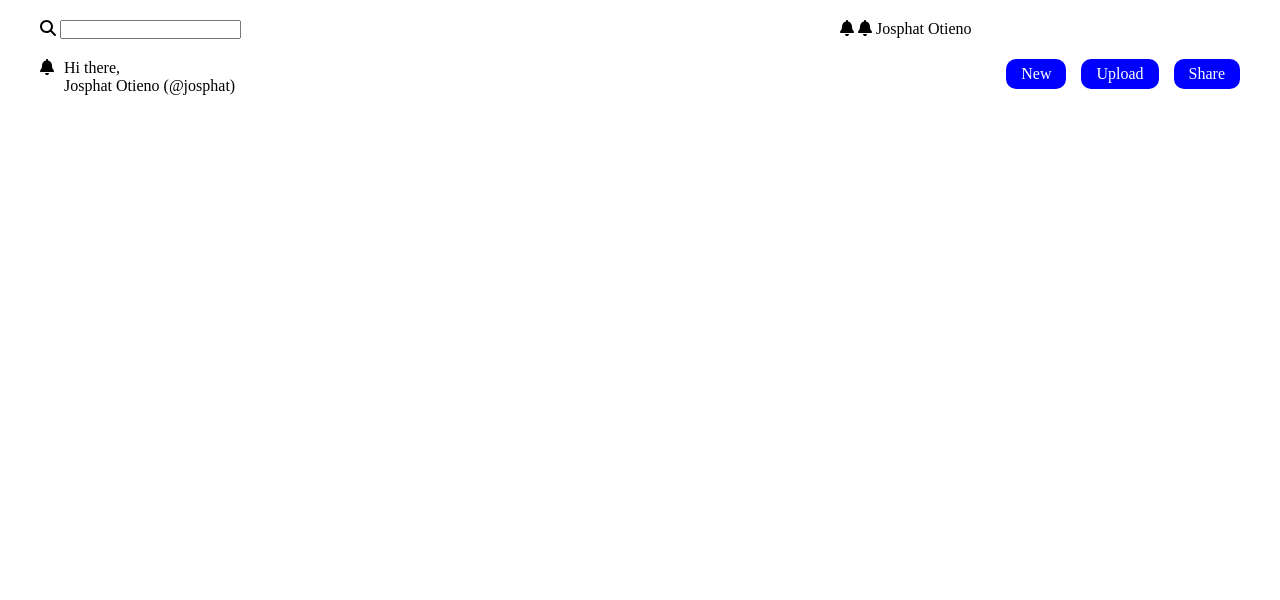
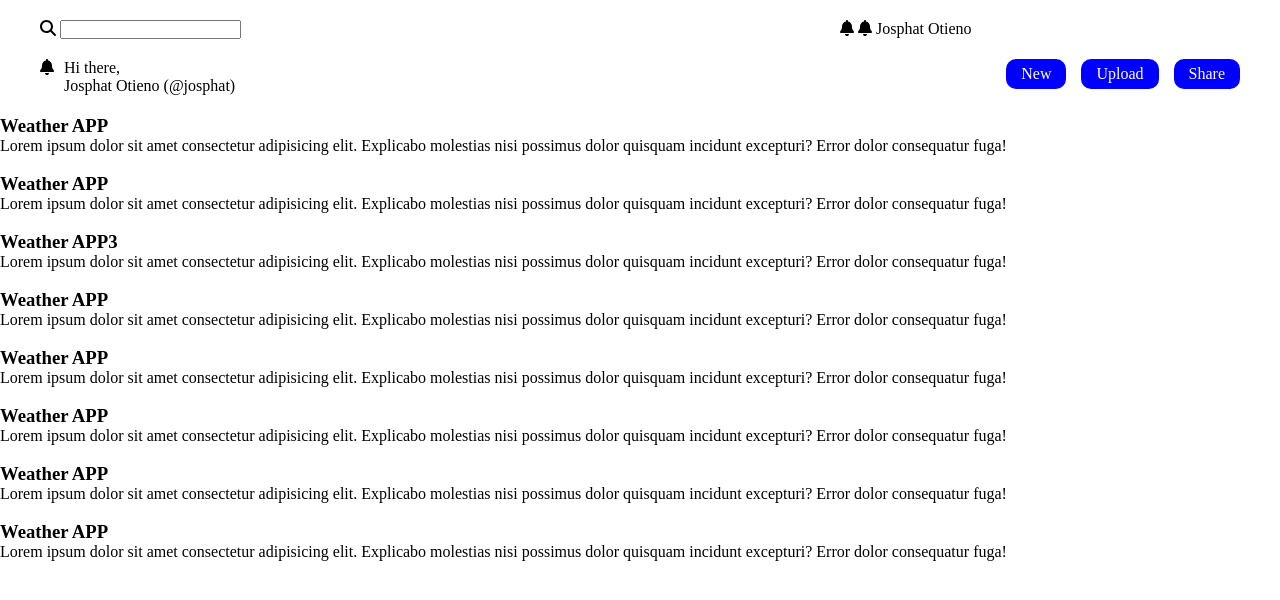
Before and after one commit to josphatotieno/Admin-Dashboard, a plain HTML site: page index.html in a window 1280 px wide. Drawn offline with Linux system fonts and the light colour scheme.

Commit message:
Update index.html

```diff
--- a/index.html
+++ b/index.html
@@ -43,5 +43,115 @@
             </div>
         </div>
     </header>
+
+    <section id="projects">
+        <div class="projects-items">
+            <div class="project-item">
+                <div class="project-content">
+                    <h3>Weather APP</h3>
+                    <p>Lorem ipsum dolor sit amet consectetur adipisicing elit. Explicabo molestias nisi possimus dolor quisquam incidunt excepturi? Error dolor consequatur fuga!</p>
+                </div>
+
+                <div class="project-links">
+                    <a href=""><i class="fa fa-bell"></i></a>
+                    <a href=""><i class="fa fa-bell"></i></a>
+                    <a href=""><i class="fa fa-bell"></i></a>
+                </div>
+            </div>
+
+            <div class="project-item">
+                <div class="project-content">
+                    <h3>Weather APP</h3>
+                    <p>Lorem ipsum dolor sit amet consectetur adipisicing elit. Explicabo molestias nisi possimus dolor quisquam incidunt excepturi? Error dolor consequatur fuga!</p>
+                </div>
+
+                <div class="project-links">
+                    <a href=""><i class="fa fa-bell"></i></a>
+                    <a href=""><i class="fa fa-bell"></i></a>
+                    <a href=""><i class="fa fa-bell"></i></a>
+                </div>
+            </div>
+
+            <div id='item3' class="project-item">
+                <div class="project-content">
+                    <h3>Weather APP3</h3>
+                    <p>Lorem ipsum dolor sit amet consectetur adipisicing elit. Explicabo molestias nisi possimus dolor quisquam incidunt excepturi? Error dolor consequatur fuga!</p>
+                </div>
+
+                <div class="project-links">
+                    <a href=""><i class="fa fa-bell"></i></a>
+                    <a href=""><i class="fa fa-bell"></i></a>
+                    <a href=""><i class="fa fa-bell"></i></a>
+                </div>
+            </div>
+
+            <div class="project-item">
+                <div class="project-content">
+                    <h3>Weather APP</h3>
+                    <p>Lorem ipsum dolor sit amet consectetur adipisicing elit. Explicabo molestias nisi possimus dolor quisquam incidunt excepturi? Error dolor consequatur fuga!</p>
+                </div>
+
+                <div class="project-links">
+                    <a href=""><i class="fa fa-bell"></i></a>
+                    <a href=""><i class="fa fa-bell"></i></a>
+                    <a href=""><i class="fa fa-bell"></i></a>
+                </div>
+            </div>
+
+            <div class="project-item">
+                <div class="project-content">
+                    <h3>Weather APP</h3>
+                    <p>Lorem ipsum dolor sit amet consectetur adipisicing elit. Explicabo molestias nisi possimus dolor quisquam incidunt excepturi? Error dolor consequatur fuga!</p>
+                </div>
+
+                <div class="project-links">
+                    <a href=""><i class="fa fa-bell"></i></a>
+                    <a href=""><i class="fa fa-bell"></i></a>
+                    <a href=""><i class="fa fa-bell"></i></a>
+                </div>
+            </div>
+
+            <div id="item6" class="project-item">
+                <div class="project-content">
+                    <h3>Weather APP</h3>
+                    <p>Lorem ipsum dolor sit amet consectetur adipisicing elit. Explicabo molestias nisi possimus dolor quisquam incidunt excepturi? Error dolor consequatur fuga!</p>
+                </div>
+
+                <div class="project-links">
+                    <a href=""><i class="fa fa-bell"></i></a>
+                    <a href=""><i class="fa fa-bell"></i></a>
+                    <a href=""><i class="fa fa-bell"></i></a>
+                </div>
+            </div>
+
+            <div class="project-item">
+                <div class="project-content">
+                    <h3>Weather APP</h3>
+                    <p>Lorem ipsum dolor sit amet consectetur adipisicing elit. Explicabo molestias nisi possimus dolor quisquam incidunt excepturi? Error dolor consequatur fuga!</p>
+                </div>
+
+                <div class="project-links">
+                    <a href=""><i class="fa fa-bell"></i></a>
+                    <a href=""><i class="fa fa-bell"></i></a>
+                    <a href=""><i class="fa fa-bell"></i></a>
+                </div>
+            </div>
+
+            <div class="project-item">
+                <div class="project-content">
+                    <h3>Weather APP</h3>
+                    <p>Lorem ipsum dolor sit amet consectetur adipisicing elit. Explicabo molestias nisi possimus dolor quisquam incidunt excepturi? Error dolor consequatur fuga!</p>
+                </div>
+
+                <div class="project-links">
+                    <a href=""><i class="fa fa-bell"></i></a>
+                    <a href=""><i class="fa fa-bell"></i></a>
+                    <a href=""><i class="fa fa-bell"></i></a>
+                </div>
+            </div>
+
+
+        </div>
+    </section>
 </body>
 </html>
```
